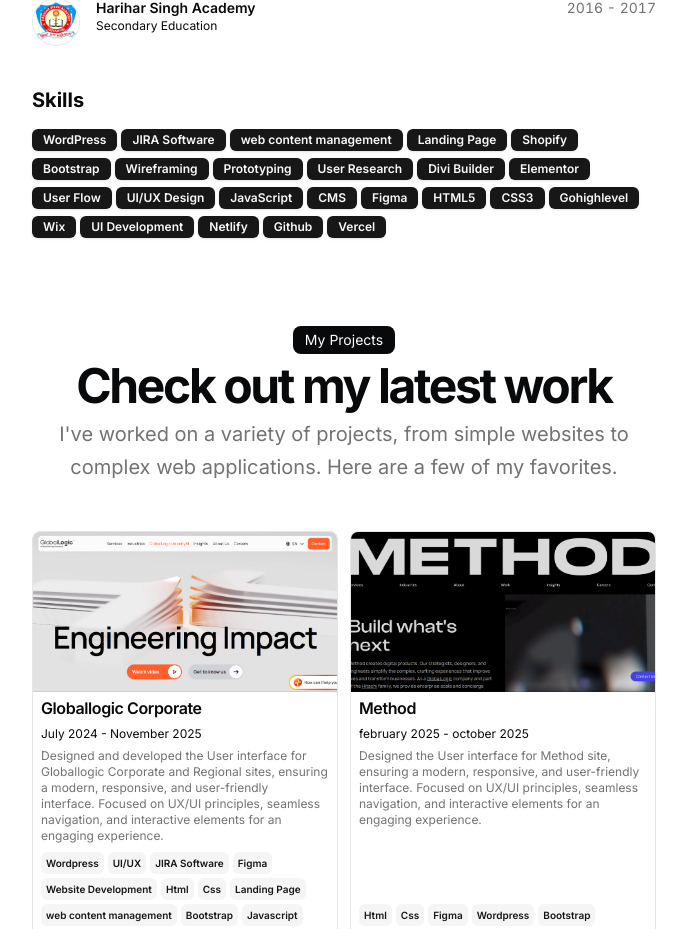
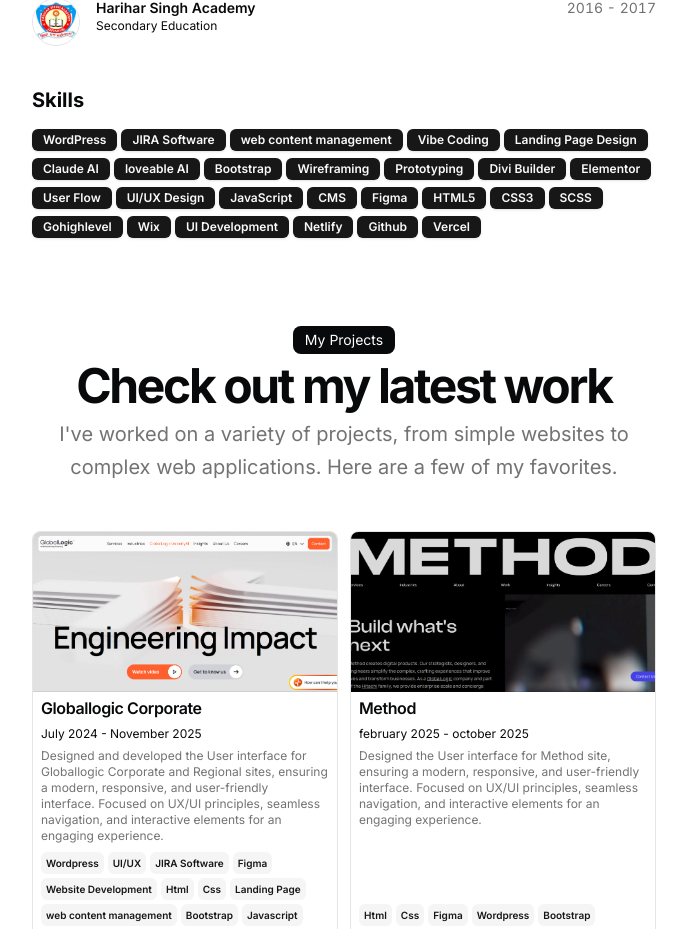
Before and after one commit to CodewithShashi/shashishekhar.com, a Next.js app: page / in a window 1280 px wide. Shown: the part 894-1823 px from the top of the page, without its empty margins (296-983 px from the left). Built offline with nearby package versions, Linux system fonts and the light colour scheme.

Commit message:
Update resume.tsx

```diff
--- a/src/data/resume.tsx
+++ b/src/data/resume.tsx
@@ -16,12 +16,13 @@
     "WordPress",
     "JIRA Software",
     "web content management",
-    "Landing Page",
-    "Shopify",
+    "Vibe Coding",
+    "Landing Page Design",
+    "Claude AI",
+    "loveable AI",
     "Bootstrap",
     "Wireframing",
     "Prototyping",
-    "User Research",
     "Divi Builder",
     "Elementor",
     "User Flow",
@@ -31,6 +32,7 @@
     "Figma",
     "HTML5",
     "CSS3",
+    "SCSS",
     "Gohighlevel",
     "Wix",
     "UI Development",
```
